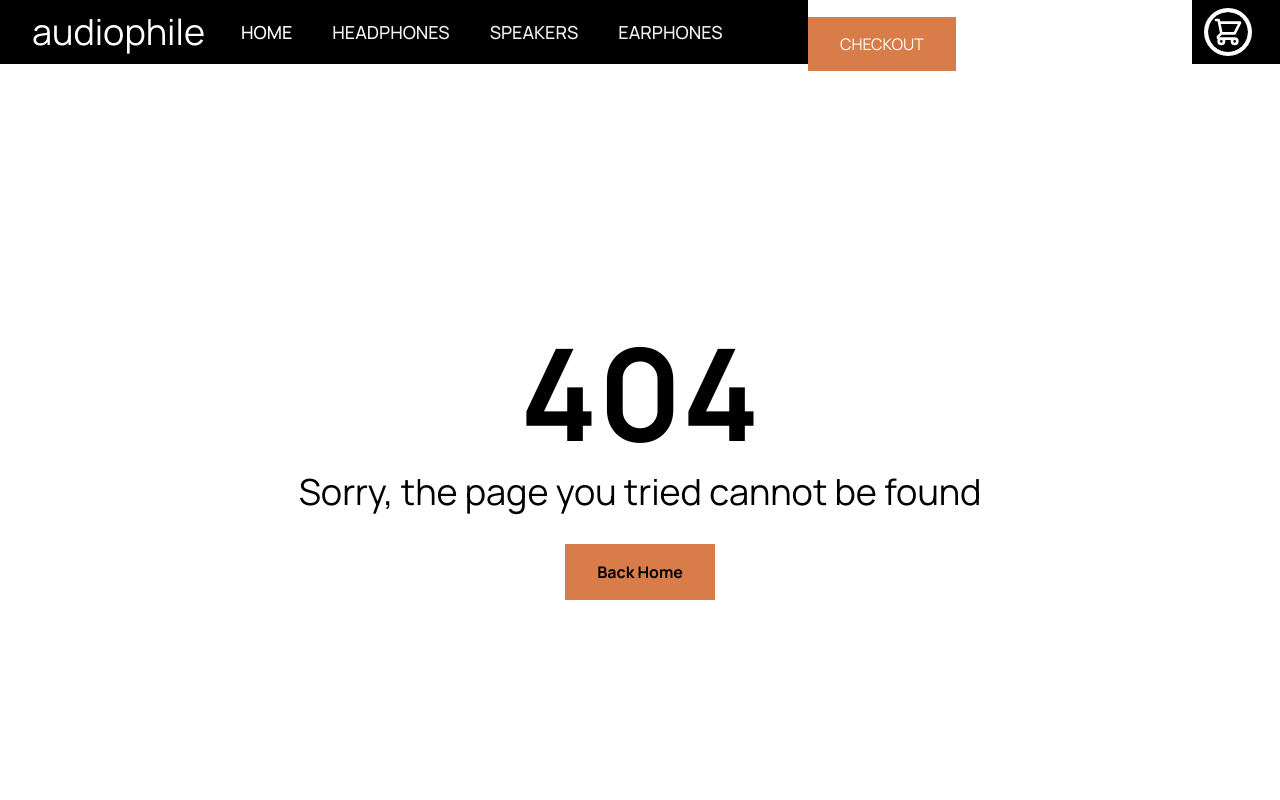
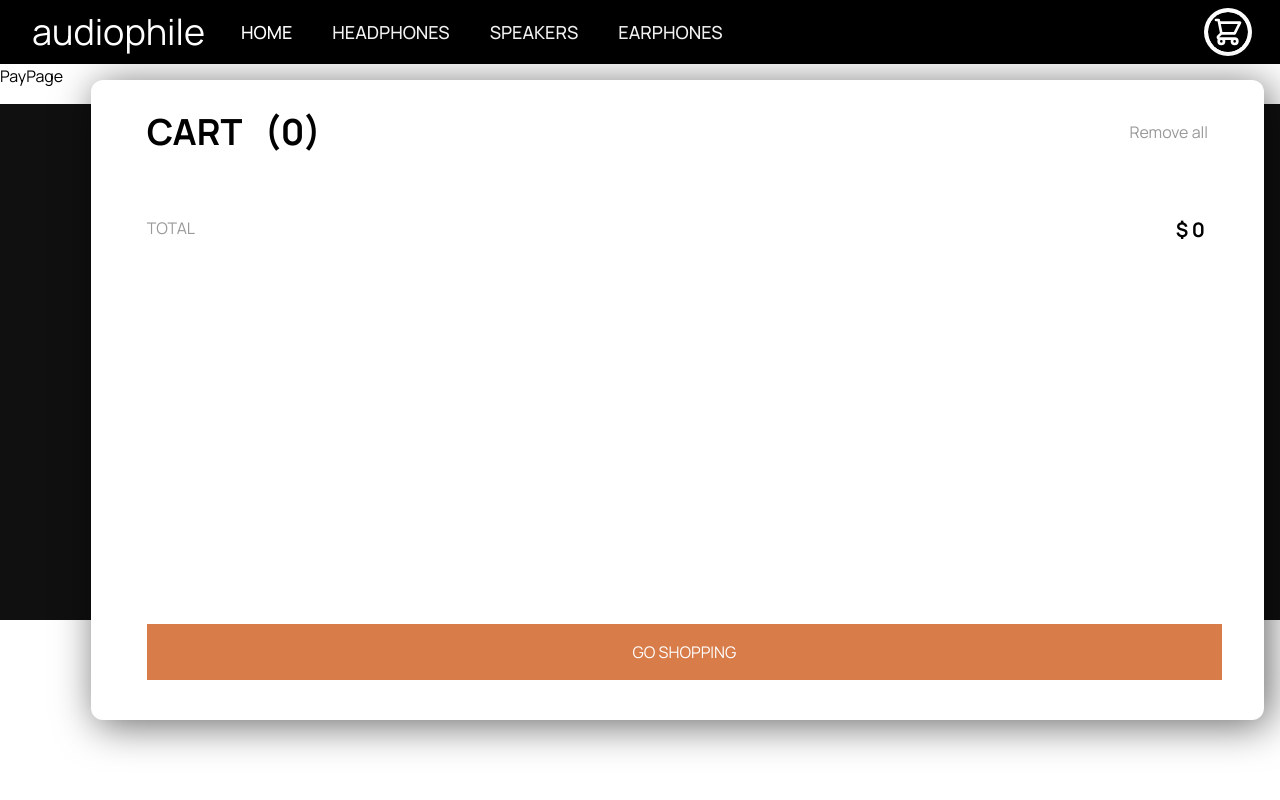
Before and after one commit to hsuanturtle/audiophile, a React (Create React App) app: page /checkout in a window 1280 px wide. Both pictures are taken after a click on the button "View Cart". Shown: the top 800 px of the page. Built offline with nearby package versions, Linux system fonts and the light colour scheme; the HTML template or start-up script is replaced by a standard one.

Commit message:
finish editing the cart

```diff
--- a/src/App.js
+++ b/src/App.js
@@ -2,7 +2,7 @@ import { BrowserRouter, Routes, Route } from "react-router-dom";
 import { useSelector } from "react-redux";
 import Navbar from "./components/Navbar";
 import HomePage from "./pages/HomePage";
-import PayPage from "./pages/PayPage";
+import CheckoutPage from "./pages/CheckoutPage";
 import HeadPhonesPage from "./pages/HeadPhonesPage";
 import EarphonesPage from "./pages/EarphonesPage";
 import SpeakerPage from "./pages/SpeakerPage";
@@ -11,7 +11,7 @@ import ErrorPage from "./pages/ErrorPage";
 import Footer from "./components/Footer";
 function App() {
   const products = useSelector((state) => state.products);
-  console.log(products);
+
   return (
     <BrowserRouter>
       <Navbar />
@@ -29,7 +29,7 @@ function App() {
             />
           );
         })}
-        <Route path="/pay" element={<PayPage />} />
+        <Route path="/checkout" element={<CheckoutPage />} />
         <Route path="*" element={<ErrorPage />} />
       </Routes>
       <Footer />
--- a/src/components/Cart.js
+++ b/src/components/Cart.js
@@ -1,6 +1,7 @@
 import React, { useCallback } from "react";
 import { useSelector, useDispatch } from "react-redux";
 import { Link } from "react-router-dom";
+import { FaPlus, FaMinus } from "react-icons/fa";
 import {
   REMOVE_CART_ITEMS,
   ADD_QUANTITY_PRODUCT_IN_CART,
@@ -29,8 +30,8 @@ const Cart = () => {
   );
 
   return (
-    <div className="relative min-h-80 w-sreen bg-dark">
-      <div className="absolute h-60 w-96 top-20 right-14 text-black bg-white z-10 rounded-xl">
+    <div className="relative">
+      <div className="overflow-y-auto fixed px-14 py-8 h-80 w-11/12 top-20 right-4 text-black bg-white z-20 rounded-xl shadow-4xl">
         <div className="flex justify-between">
           <h1 className="text-4xl font-bold">
             CART <span className="ml-4">({totalProduct})</span>
@@ -39,28 +40,57 @@ const Cart = () => {
             Remove all
           </button>
         </div>
-        <div className="mt-10">
+        <div className="mt-10 flex flex-col gap-4">
           {productsInCart.map((product) => {
             return (
-              <div key={product.id} className="flex">
+              <div
+                key={product.id}
+                className="flex gap-8 justify-between items-center"
+              >
                 <img
                   className="h-24 rounded-xl"
                   src={product.image.mobile}
                   alt={product.name}
                 />
-                <div>
-                  <h3>{product.name}</h3>
+                <div className="flex flex-col gap-2 w-2/5">
+                  <h3 className="font-bold text-xl">{product.nickname}</h3>
+                  <h3 className="font-bold text-dark-grey">${product.price}</h3>
+                </div>
+                <div className="w-full">
+                  <div className="flex bg-light-grey w-3/5 m-auto justify-around items-center gap-2 h-4">
+                    <button onClick={() => removeItems(product)}>
+                      <FaMinus className="text-dark-grey text-xs cursor-pointer hover:text-light-beige" />
+                    </button>
+                    <p className="font-bold">{product.quantityInCart}</p>
+                    <button onClick={() => addQuantityProductInCart(product)}>
+                      <FaPlus className="text-dark-grey text-xs cursor-pointer hover:text-light-beige" />
+                    </button>
+                  </div>
                 </div>
               </div>
             );
           })}
         </div>
-        <Link
-          to="/"
-          className="m-auto w:6/12 bg-light-beige text-white px-8 py-4 hover:bg-vanilla ease-linear duration-300"
-        >
-          CHECKOUT
-        </Link>
+        <div className="flex justify-between mt-6 mb-10">
+          <h1 className="text-dark-grey">TOTAL</h1>
+          <h1 className="font-bold text-xl tracking-medium">${totalPrice}</h1>
+        </div>
+
+        {totalProduct !== 0 ? (
+          <Link
+            to="/"
+            className="absolute text-center m-auto w-11/12 bg-light-beige text-white px-8 py-4 hover:bg-vanilla ease-linear duration-300"
+          >
+            CHECKOUT
+          </Link>
+        ) : (
+          <Link
+            to="/checkout"
+            className="absolute bottom-10 m-auto text-center w-11/12 bg-light-beige text-white px-8 py-4 hover:bg-vanilla ease-linear duration-300"
+          >
+            GO SHOPPING
+          </Link>
+        )}
       </div>
     </div>
   );
--- a/src/components/Navbar.js
+++ b/src/components/Navbar.js
@@ -28,6 +28,14 @@ function Navbar() {
       }),
     [dispatch]
   );
+  const noscroll = () => {
+    window.scrollTo(0, 0);
+  };
+  const displayHandler = () => {
+    setDisplayCart(!displayCart);
+    window.addEventListener("scroll", noscroll);
+    window.removeEventListener("scroll", noscroll);
+  };
 
   return (
     <Disclosure as="nav" className="bg-black text-white ">
@@ -73,9 +81,7 @@ function Navbar() {
               <div className="absolute inset-y-0 right-0 flex items-center pr-2 sm:static sm:inset-auto sm:ml-6 sm:pr-0">
                 <button
                   type="button"
-                  onClick={() => {
-                    setDisplayCart(!displayCart);
-                  }}
+                  onClick={displayHandler}
                   className="bg-gray-800 p-1 rounded-full text-gray-400 hover:text-grey focus:outline-none focus:ring-2 focus:ring-offset-2 focus:ring-offset-gray-800 focus:ring-white"
                 >
                   <span className="sr-only">View Cart</span>
--- a/src/reducer/reducer.js
+++ b/src/reducer/reducer.js
@@ -101,24 +101,24 @@ const reducer = (state = initialState, action = {}) => {
         },
       };
     }
-    // case REMOVE_CART_ITEMS: {
-    //   const productsInCart = state.cart.products;
-    //   const indexProduct = productsInCart.findIndex(
-    //     (product) => product.id === action.product.id
-    //   );
-    //   if (action.product.quantityInCart === 1)
-    //     productsInCart.splice(indexProduct, 1);
-    //   else productsInCart[indexProduct].quantityInCart -= 1;
-    //   return {
-    //     ...state,
-    //     cart: {
-    //       ...state.cart,
-    //       totalPrice: state.cart.totalPrice - action.payload.product.price,
-    //       totalProduct: state.cart.totalProduct - 1,
-    //       products: productsInCart,
-    //     },
-    //   };
-    // }
+    case REMOVE_CART_ITEMS: {
+      const productsInCart = state.cart.products;
+      const indexProduct = productsInCart.findIndex(
+        (product) => product.id === action.payload.product.id
+      );
+      if (action.payload.product.quantityInCart === 1)
+        productsInCart.splice(indexProduct, 1);
+      else productsInCart[indexProduct].quantityInCart -= 1;
+      return {
+        ...state,
+        cart: {
+          ...state.cart,
+          totalPrice: state.cart.totalPrice - action.payload.product.price,
+          totalProduct: state.cart.totalProduct - 1,
+          products: productsInCart,
+        },
+      };
+    }
 
     default:
       return { ...state };
--- a/tailwind.config.js
+++ b/tailwind.config.js
@@ -30,6 +30,9 @@ module.exports = {
       translate: {
         500: "-50%",
       },
+      boxShadow: {
+        "4xl": "5px 5px 40px rgba(0,0,0,0.6)",
+      },
     },
   },
   plugins: [],
```
Also changed, not shown: src/pages/CheckoutPage.js (renamed from src/pages/PayPage.js).
